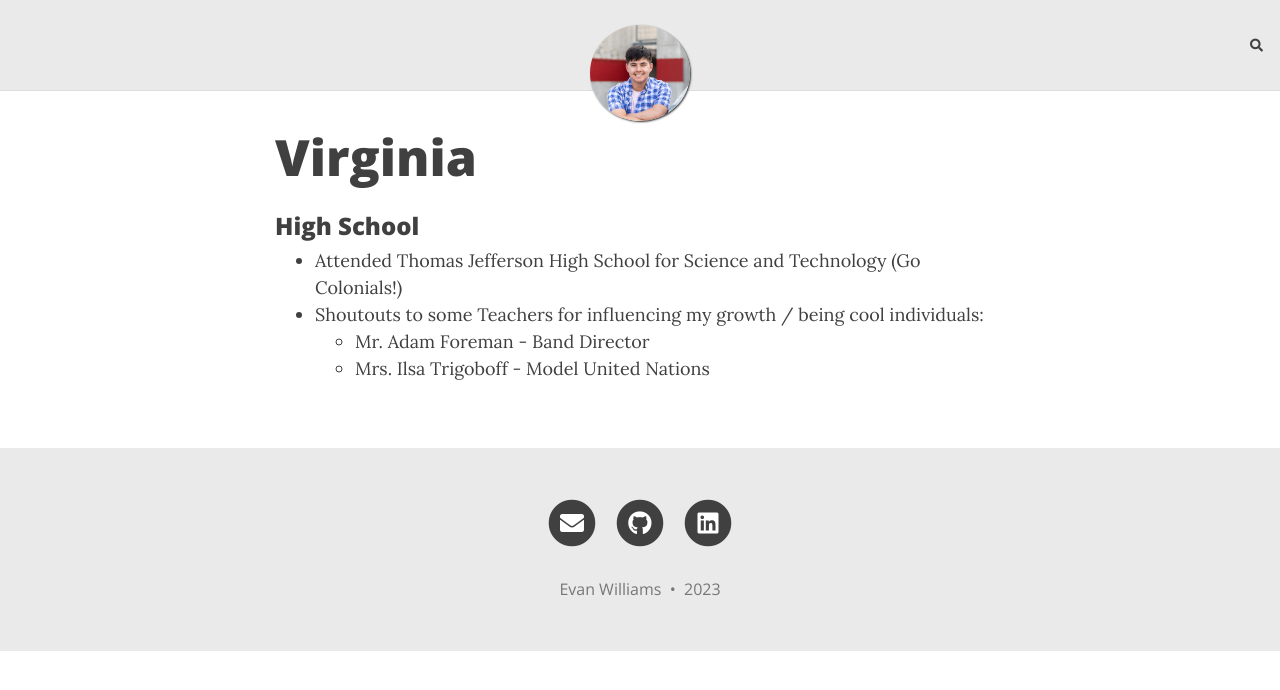
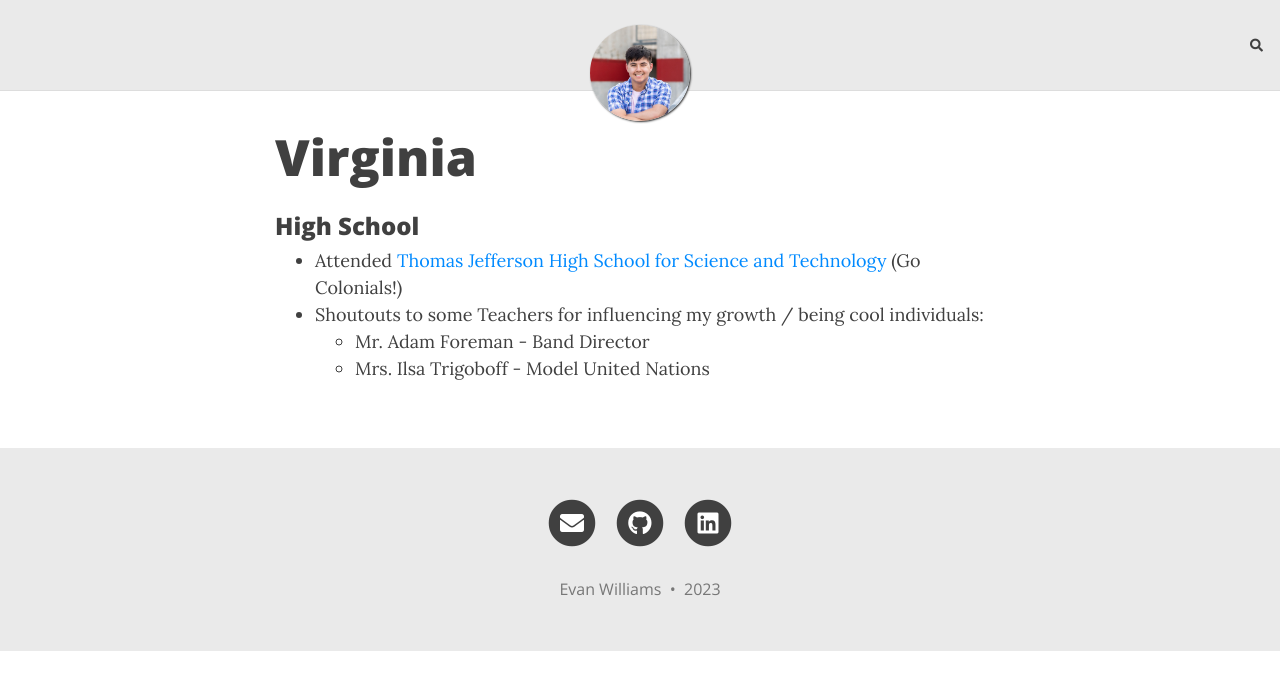
Before and after one commit to evanmwilliams/evanmwilliams.github.io, a Jekyll site: the page built from virginia.md, in a window 1280 px wide. Shown: the top 690 px of the page. Built offline with Jekyll 4.4.1, drawn with Linux system fonts in a browser that asks for light colours; nearby versions of some CDN libraries; comment, search, counter and statistics services are not loaded; part of the change alters nothing that is shown.

```diff
--- a/virginia.md
+++ b/virginia.md
@@ -5,7 +5,7 @@ title: Virginia
 ---
 
 ### High School
-* Attended Thomas Jefferson High School for Science and Technology (Go Colonials!)
+* Attended [Thomas Jefferson High School for Science and Technology](https://tjhsst.fcps.edu/) (Go Colonials!)
 * Shoutouts to some Teachers for influencing my growth / being cool individuals:
     * Mr. Adam Foreman - Band Director
     * Mrs. Ilsa Trigoboff - Model United Nations
```
